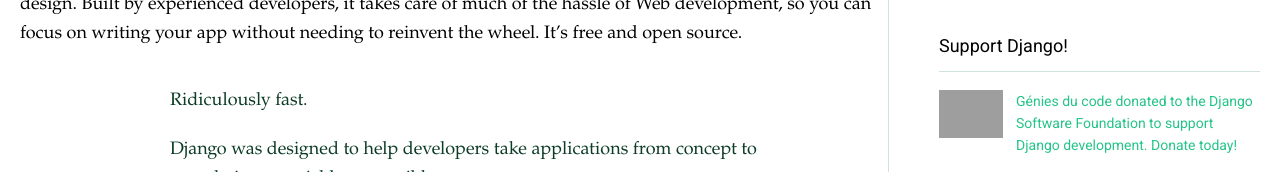
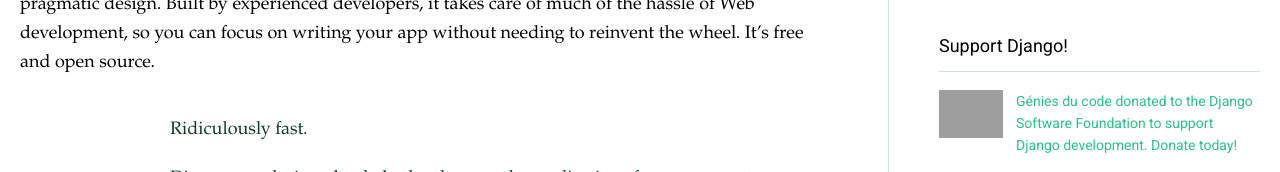
Before and after one commit to minhos3389/django_web_clone_coding, a plain HTML site: page index.html in a window 1280 px wide. Shown: the part 628-800 px from the top of the page. Drawn offline with Linux system fonts and the light colour scheme; grey boxes are pictures that could not be loaded.

Commit message:
css수정

```diff
--- a/style.css
+++ b/style.css
@@ -146,7 +146,6 @@ container-float 영역이 자식요소를 인지하지 못하는 결과를 보
     line-height: 35px;
 }
 .intro-content {
-    width: 868px;
     padding-bottom: 20px;
 }
 
```
